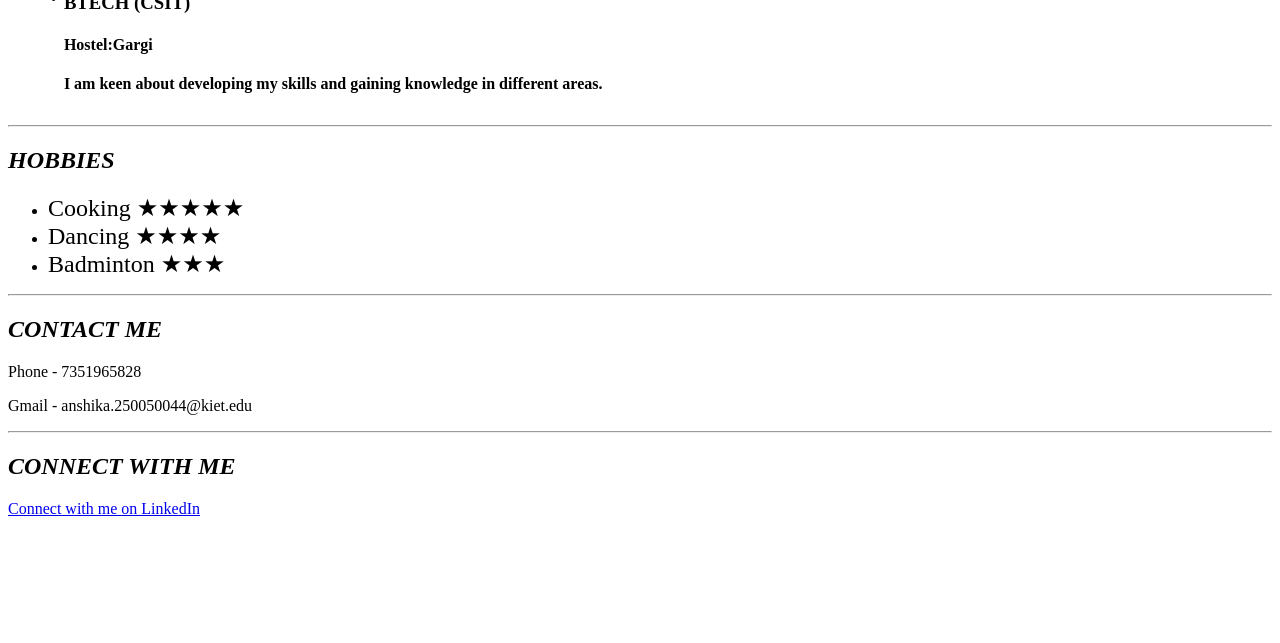
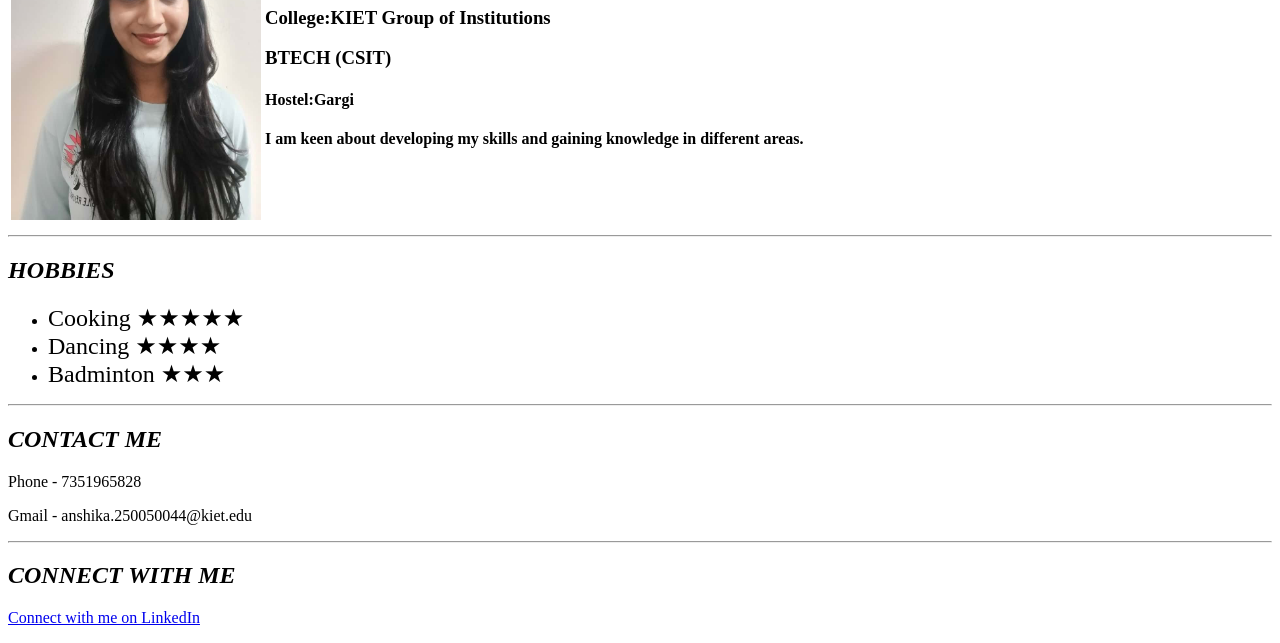
Before and after one commit to anshika2150/Anshika-s-protfolio, a plain HTML site: page index.html in a window 1280 px wide. Shown: the part 213-856 px from the top of the page. Before the commit the page ends 800 px from the top, so only its background shows below. Drawn offline with Linux system fonts and the light colour scheme.

Commit message:
index.html

```diff
--- a/index.html
+++ b/index.html
@@ -8,7 +8,7 @@
         <table>
             <tr>
                <td rowspan="3">
-                <img src='Desktop/anshika.jpg' alt="sorry" width="250" height="350">
+                <img src='anshika.jpg' alt="sorry" width="250" height="350">
                </td></tr>
                 <td>
                     <h1><b>Name:</b>Anshika Agarwal</h1>
@@ -39,4 +39,5 @@
 
 
 </body>
+
 </html>
```
